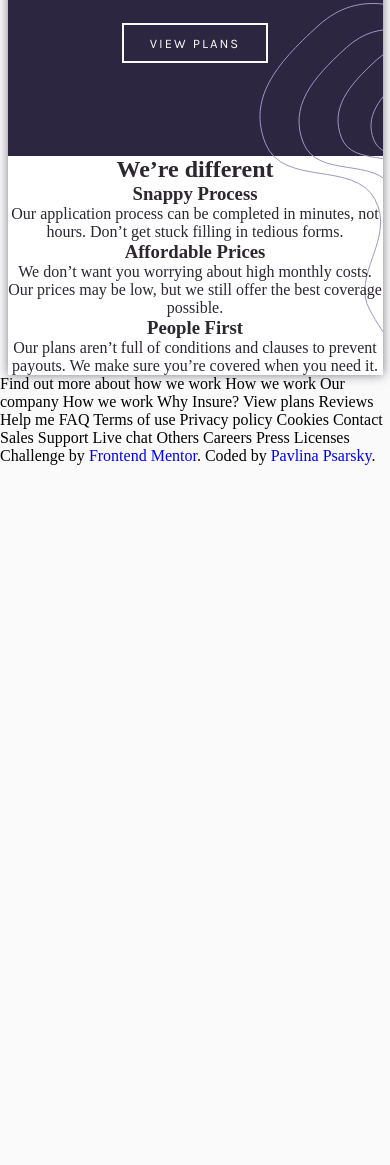
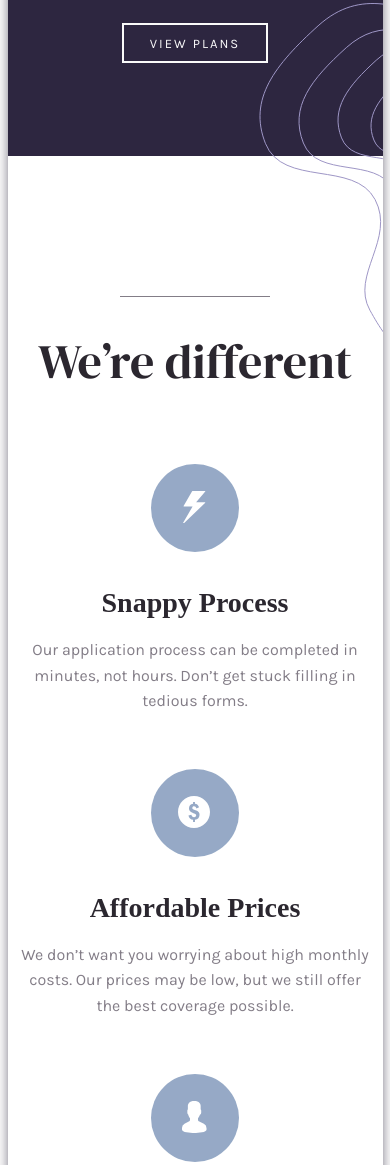
Before and after one commit to PavlinaPs/insure-landing-page, a plain HTML site: page index.html in a window 390 px wide. Shown: the part 878-2043 px from the top of the page. Before the commit the page ends 1343 px from the top, so only its background shows below. Drawn offline with Linux system fonts and the light colour scheme.

Commit message:
section different mobile layout done

```diff
--- a/scss/abstracts/_mixins.scss
+++ b/scss/abstracts/_mixins.scss
@@ -5,23 +5,3 @@
     justify-content: center;
     align-items: center;
 }
-
-@mixin button-mobile {
-    width: 100%;
-    max-width: 50rem;
-    padding: 1.65rem 0 1.35rem;
-    font-family: inherit;
-    font-size: var(--fs-button-mobile);
-    font-weight: var(--fw-semiBold);
-    color: var(--clr-white);
-    letter-spacing: 0.1rem;
-    border: none;
-    border-radius: 3rem;
-    cursor: pointer;
-
-    @media (min-width: $desktop) {
-        max-width: 22.8rem;
-        font-size: var(--fs-button-desktop);
-        font-weight: var(--fw-regular);
-    }
-}
--- a/scss/abstracts/_typography.scss
+++ b/scss/abstracts/_typography.scss
@@ -8,13 +8,13 @@
     --fs-nav-mobile: 1.9rem;
     --fs-h1-mobile: 4.8rem;
     --fs-button-mobile: 1.3rem;
+    --fs-h3-mobile: 2.8rem;
 
     --fs-normal-desktop: 1.6rem;
     --fs-nav-desktop: 1.4rem;
     --fs-h1-desktop: 7.1rem;
 
     --fs-h2-mobile: 2.8rem;
-    --fs-h3-mobile: 2.4rem;
 
     --fs-normal-desktop: 1.6rem;
     --fs-small-desktop: 1.8rem;
--- a/scss/layout/_different.scss
+++ b/scss/layout/_different.scss
@@ -1,7 +1,7 @@
 @use '../abstracts/' as *;
 
 .landing__different {
-    position: relative;
+    padding-top: 17.2rem;
     color: var(--clr-very-dark-violet);
     text-align: center;
     background-color: var(--clr--white);
@@ -10,5 +10,85 @@
         padding: 10.55rem 13rem 0 16.8rem;
         text-align: left;
     }
+}
 
+.different__title {
+    position: relative;
+    font-family: var(--ff-heading);
+    font-size: var(--fs-h1-mobile);
+    font-weight: var(--fw-regular);
+
+    &::before {
+        content: '';
+        position: absolute;
+        top: -3.2rem;
+        left: 50%;
+        transform: translateX(-50%);
+        width: 15rem;
+        height: 0.1rem;
+        background-color: var(--clr-dark-grayish-violet);
+    }
+
+    @media (min-width: $desktop) {
+        padding-right: 4rem;
+        font-size: var(--fs-h1-desktop);
+        line-height: 0.95;
+    }
 }
+
+.different__grid-container {
+    margin-top: 7rem;
+
+    @media (min-width: $desktop) {
+
+    }
+}
+
+.different__text-container:not(:first-child) {
+    margin-top: 5.5rem;
+
+    @media (min-width: $desktop) {
+
+    }
+}
+
+.different__illustration-container {
+    width: 8.8rem;
+    height: 8.8rem;
+    margin: 0 auto;
+    background-color: var(--clr-grayish-blue);
+    border-radius: 50%;
+}
+
+.different__text-container:first-child .different__illustration-container {
+    background-image: url(../../images/icon-snappy-process.svg);
+}
+
+.different__text-container:nth-child(2) .different__illustration-container {
+    background-image: url(../../images/icon-affordable-prices.svg);
+}
+
+.different__text-container:nth-child(3) .different__illustration-container {
+    background-image: url(../../images/icon-people-first.svg);
+}
+
+.different__text__title {
+    margin-top: 3.5rem;
+    font-size: var(--fs-h3-mobile);
+}
+
+.different__text__text {
+    margin-top: 1.8rem;
+    padding: 0 1rem;
+    font-family: var(--ff-body);
+    font-size: var(--fs-normal-mobile);
+    color: var(--clr-dark-grayish-violet);
+    line-height: 1.6;
+
+    @media (min-width: $desktop) {
+        margin-top: 2.5rem;
+        padding: 0;
+        padding-right: 3rem;
+        font-size: var(--fs-normal-desktop);
+    }
+}
```
Also changed, not shown: dist/css/main.css, 1 other file.
